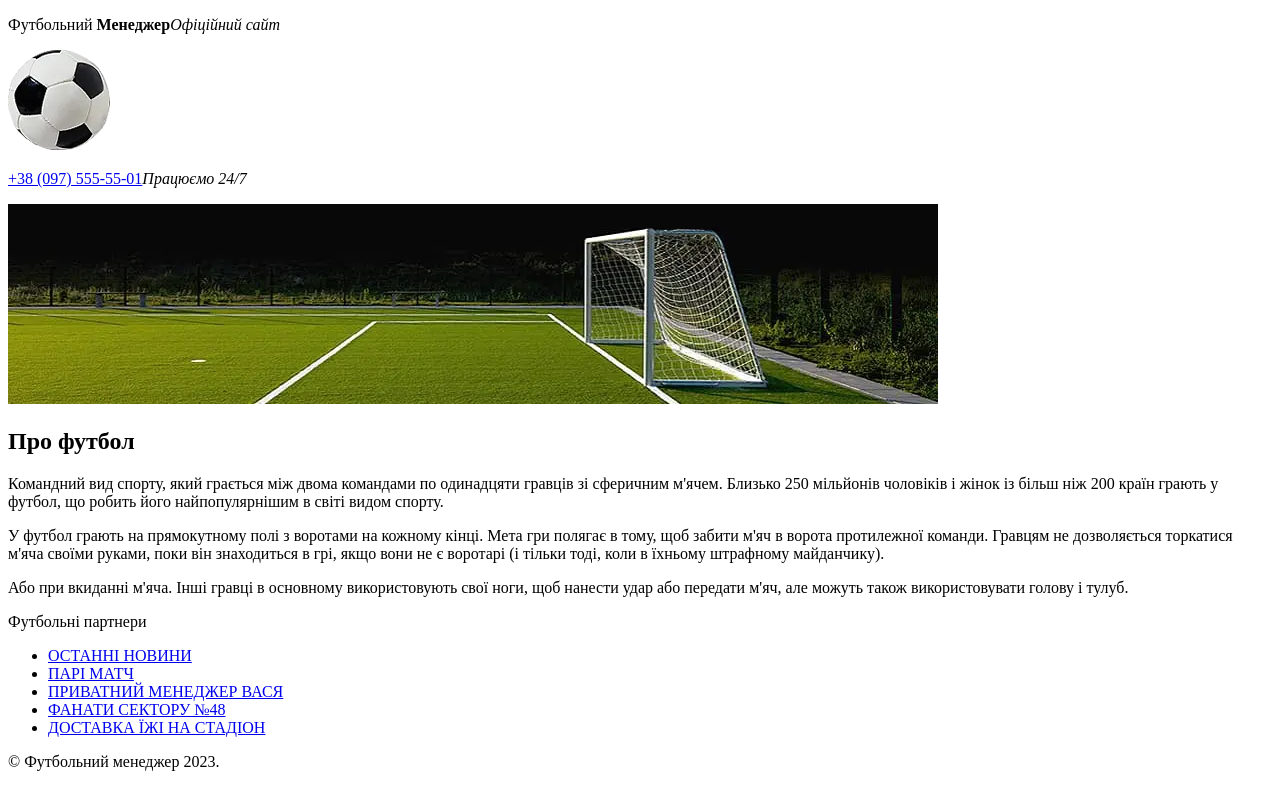
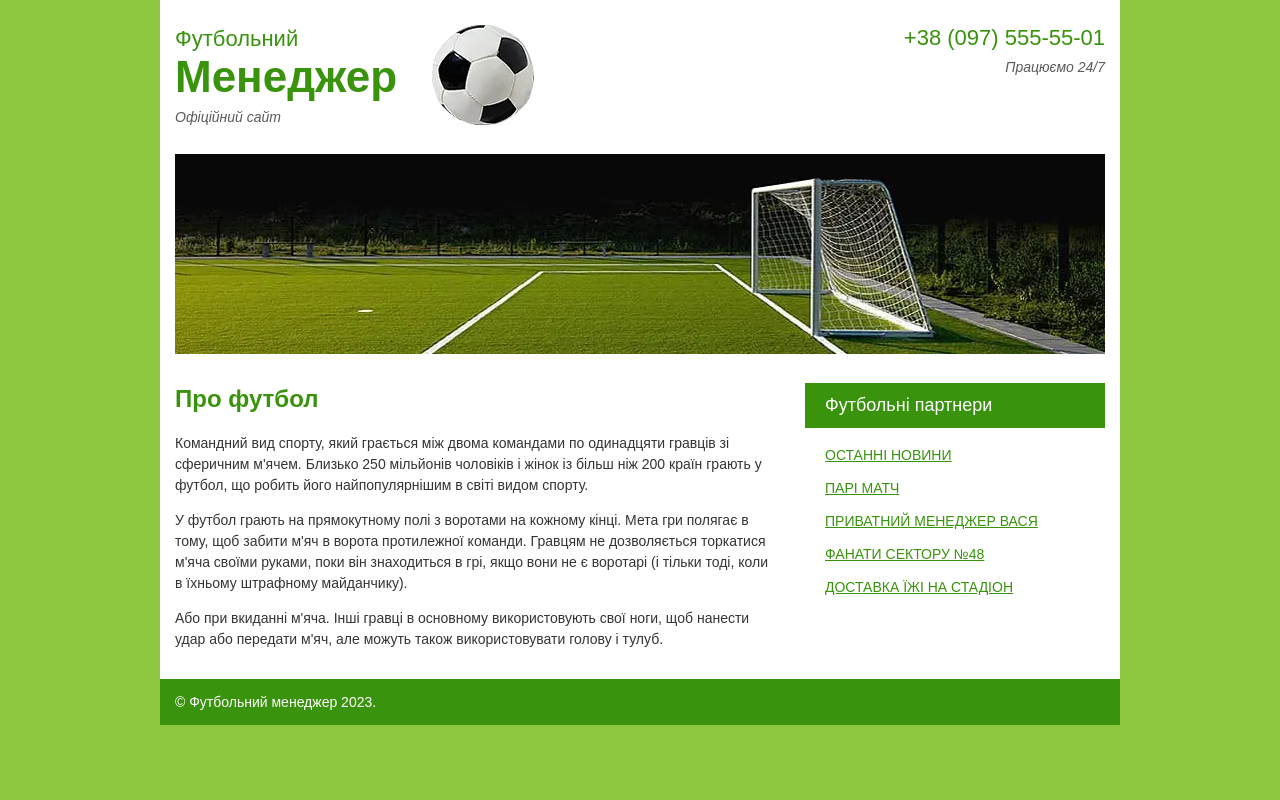
Before and after one commit to DenysGoodMan/WebPractical1-2.3, a plain HTML site: page index.html in a window 1280 px wide. Drawn offline with Linux system fonts and the light colour scheme.

Commit message:
First commit

```diff
--- /dev/null
+++ b/css/my-styles.css
@@ -0,0 +1,108 @@
+body {
+    background-color: #8dc63f;
+    font-family: Arial, Helvetica, sans-serif;
+    margin: 0;
+    cursor: url('../cursor.cur'), auto;
+}
+.wrapper {
+    background-color: #fff;
+    max-width: 960px;
+    margin: 0 auto;
+    padding: 0 15px;
+    box-sizing: border-box;
+}
+.header {
+    display: flex;
+    justify-content: space-between;
+    padding: 25px 0;
+}
+.logo {
+    display: flex;
+    align-items: center;
+}
+.logo p,
+.contacts a {
+    font-size: 22px;
+    color: #39930d;
+    text-decoration-line: none;
+}
+.logo p,
+.contacts p {
+    margin: 0;
+}
+.logo b {
+    font-size: 44px;
+    color: #39930d;
+    display: block;
+}
+.logo i,
+.contacts i {
+    font-size: 14px;
+    color: #5a5a5a;
+}
+.logo img {
+    margin: 0 35px;
+}
+.contacts a {
+    display: block;
+    margin-bottom: 8px;
+}
+.contacts i {
+    display: block;
+    text-align: right;
+}
+.main {
+    display: flex;
+    justify-content: space-between;
+    padding: 7px 0 30px;
+}
+.main h1 {
+    font-size: 24px;
+    color: #39930d;
+}
+.main p {
+    font-size: 14px;
+    line-height: 1.5em;
+    color: #343434;
+}
+.main-picture {
+    width: 100%;
+    vertical-align: bottom;
+}
+.main-text {
+    max-width: 600px;
+}
+.menu {
+    width: 300px;
+}
+.menu p {
+    padding: 9px 20px;
+    background-color: #39930d;
+    font-size: 18px;
+    color: #fff;
+}
+.menu ul {
+    list-style: none;
+    padding-left: 20px;
+}
+.menu li {
+    margin-bottom: 15px;
+}
+.menu a:hover {
+ color: #39930d;
+ text-decoration: none;
+}
+.menu a {
+    list-style: none;
+    font-size: 14px;
+    text-decoration: underline;
+    text-transform: uppercase;
+    color: #39930d;
+}
+.footer {
+    padding: 15px 15px;
+    font-size: 14px;
+    color: #fff;
+    background-color: #39930d;
+    margin: -15px;
+}
--- a/index.html
+++ b/index.html
@@ -5,7 +5,7 @@
  <meta http-equiv="X-UA-Compatible" content="IE=edge">
  <meta name="viewport" content="width=device-width, initial-scale=1.0">
  <title>Футбольний менеджер. Офіційний сайт. Футбол Хмельницький</title>
- <!-- <link rel="stylesheet" href="css/style.css"> -->
+  <link rel="stylesheet" href="css/my-styles.css">
 </head>
 <body>
  <div class="wrapper">
```
